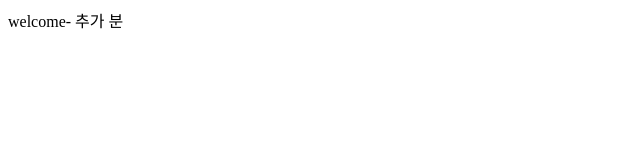
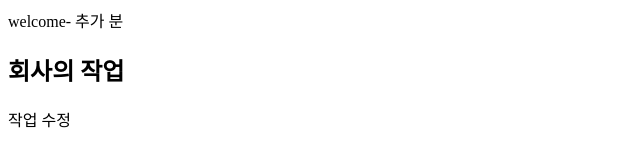
Before and after one commit to leseraphina/01_05_gitsample, a plain HTML site: page index.html in a window 1280 px wide. Shown: the whole page, without its empty margins (0-640 px from the left). Drawn offline with Linux system fonts and the light colour scheme.

Commit message:
회사end2

```diff
--- a/index.html
+++ b/index.html
@@ -8,5 +8,7 @@
 </head>
 <body>
   welcome- 추가 분
+  <h2>회사의 작업</h2>
+  <p> 작업 수정</p>
 </body>
 </html>
```
